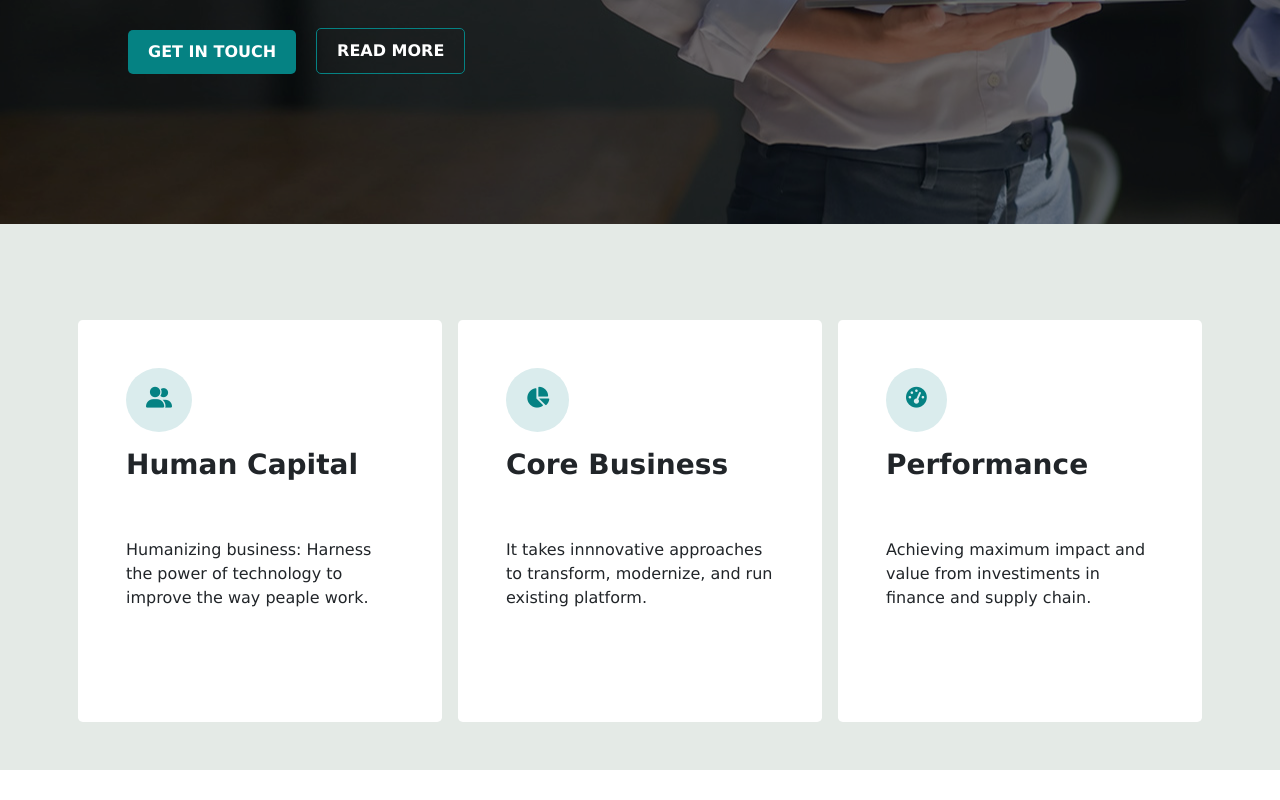
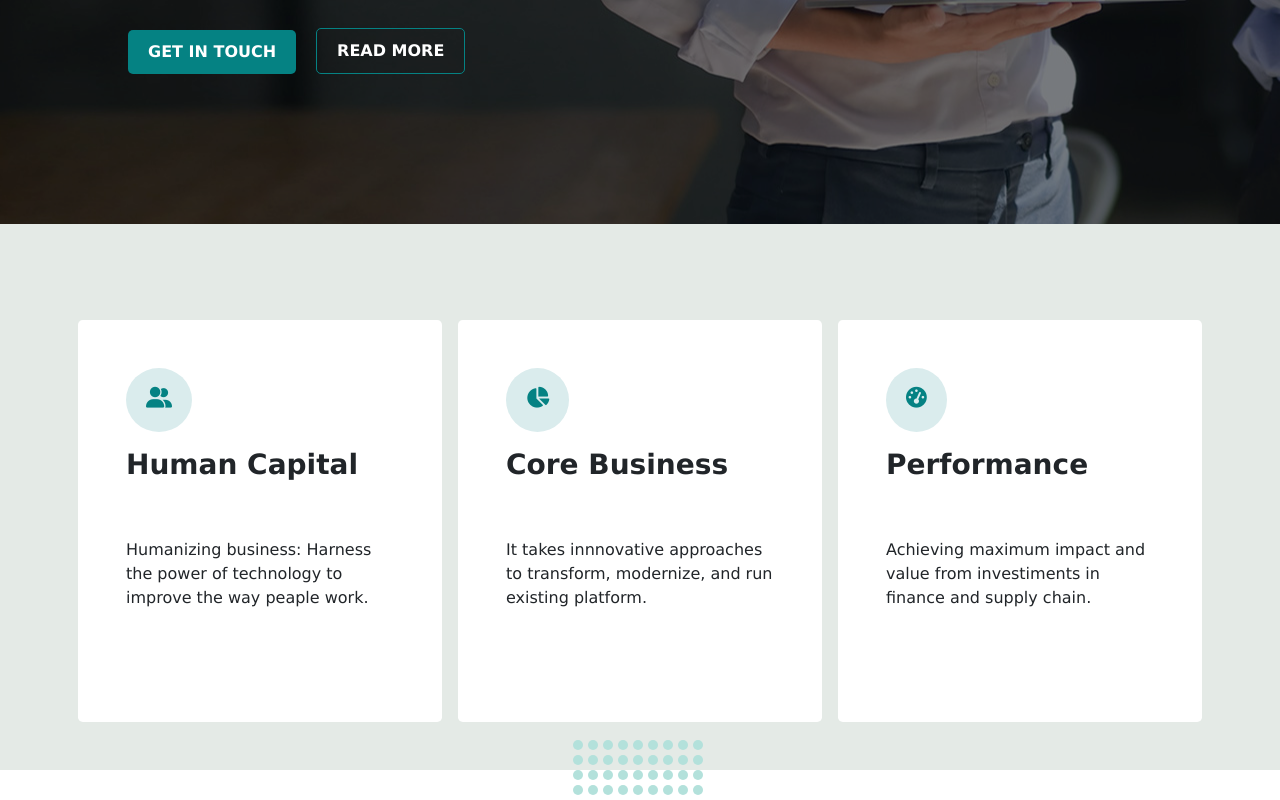
Before and after one commit to andrea1632/proj-html-vuejs, a Vue app: page / in a window 1280 px wide. Shown: the part 822-1622 px from the top of the page. Before the commit the page ends 1592 px from the top, so only its background shows below. Built offline with nearby package versions, Linux system fonts and the light colour scheme.

Commit message:
added ClipComp

```diff
--- /dev/null
+++ b/src/components/ClipComp.vue
@@ -0,0 +1,26 @@
+<template>
+    <div class="clipBox">
+        <div class="greenPoint rounded-circle" v-for="elm,i in 36" :key="i">
+
+        </div>
+    </div>
+</template>
+<script>
+export default{
+    name: 'ClipComp'
+}
+</script>
+<style>
+    .greenPoint{
+        height: 10px;
+        width: 10px;
+        background-color: #B3E1DB;
+        margin-right: 5px;
+        margin-bottom: 5px;
+    }
+    .clipBox{
+        display: flex;
+        flex-wrap: wrap;
+        width: 135px;
+    }
+</style>
--- a/src/components/MainComp.vue
+++ b/src/components/MainComp.vue
@@ -11,10 +11,14 @@
             </div>
         </div>
     </section>
+    <div class="d-flex justify-content-center clipContainer">
+        <ClipComp/>
+    </div>
 </main>
 </template>
 
 <script>
+import ClipComp from './ClipComp.vue'
 import CardComp from './CardComp.vue'
 export default{
     name: 'MainComp',
@@ -42,6 +46,7 @@ export default{
     },
     components:{
         CardComp,
+        ClipComp,
     }
 }
 </script>
@@ -49,4 +54,7 @@ export default{
     .bgLightGreen{
         background-color: #e4eae6;
     }
+    .clipContainer{
+        margin-top: -30px;
+    }
 </style>
```
